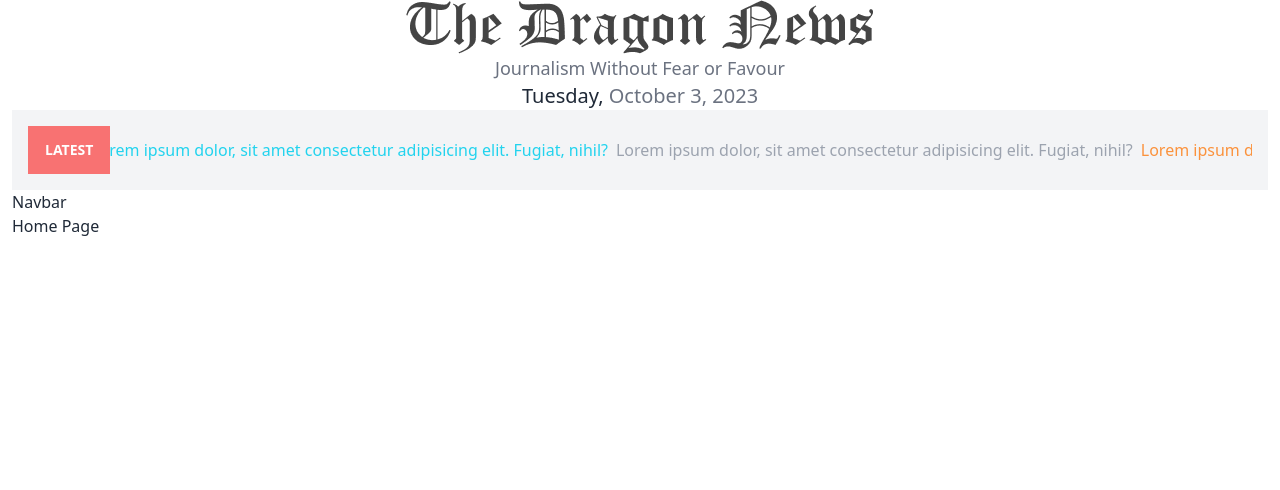
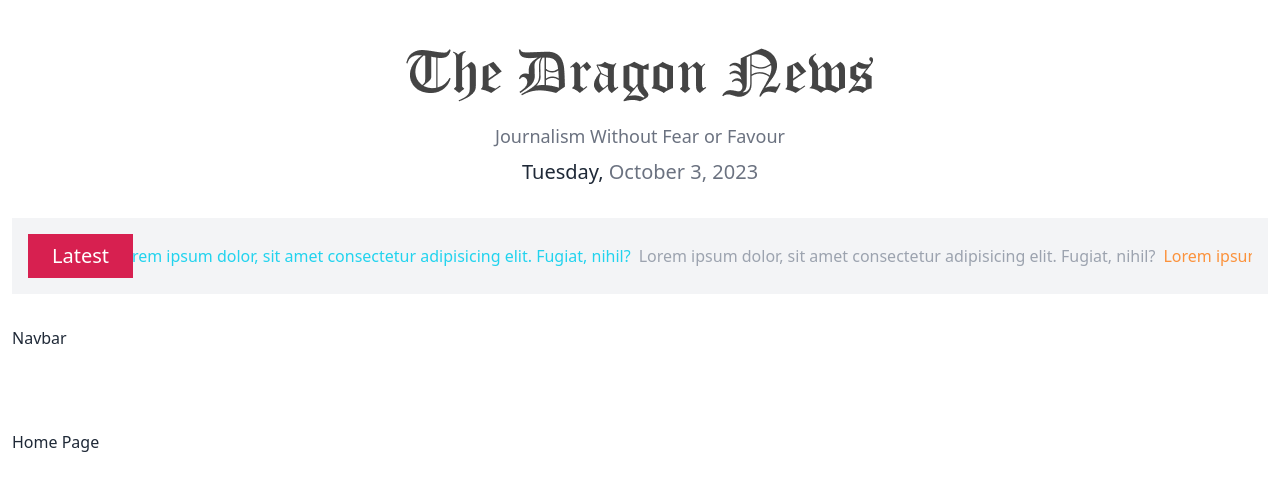
Before and after one commit to rocktohq/dragon-news, a React (Vite) app: page / in a window 1280 px wide. Shown: the top 490 px of the page. Built offline with nearby package versions, Linux system fonts and the light colour scheme.

Commit message:
Header Updated

```diff
--- a/src/components/Header/Header.jsx
+++ b/src/components/Header/Header.jsx
@@ -4,7 +4,7 @@ const Header = () => {
   return (
     <div className="text-center">
       <img className="mx-auto" src={Logo} alt="Dragon News Logo" />
-      <p className="text-lg text-gray-500">Journalism Without Fear or Favour</p>
+      <p className="text-lg text-gray-500 mt-5 mb-2">Journalism Without Fear or Favour</p>
       <p className="text-gray-500 text-xl font-medium"><span className="text-gray-800">{moment().format('dddd,')}</span> {moment().format('MMMM D, YYYY')}</p>
     </div>
   )
--- a/src/components/LatestNews/LatestNews.jsx
+++ b/src/components/LatestNews/LatestNews.jsx
@@ -2,8 +2,8 @@ import Marquee from "react-fast-marquee"
 
 const LatestNews = () => {
   return (
-    <div className="bg-gray-100 p-4 flex">
-      <button className="btn btn-error rounded-none text-white">Latest</button>
+    <div className="bg-gray-100 p-4 flex my-8">
+      <button className="bg-latestNews rounded-none text-white font-medium text-xl px-6 py-2">Latest</button>
       <Marquee pauseOnHover={true} speed={100}>
         <p className="text-red-400 mx-1">Lorem ipsum dolor, sit amet consectetur adipisicing elit. Fugiat, nihil?</p>
         <p className="text-cyan-400 mx-1">Lorem ipsum dolor, sit amet consectetur adipisicing elit. Fugiat, nihil?</p>
--- a/src/pages/Home/Home.jsx
+++ b/src/pages/Home/Home.jsx
@@ -5,7 +5,7 @@ import Navbar from "../../components/Navbar/Navbar"
 const Home = () => {
   return (
     <>
-      <header className="max-w-screen-xl mx-auto px-3">
+      <header className="max-w-screen-xl mx-auto px-3 mt-12 mb-20">
         <Header></Header>
         <LatestNews></LatestNews>
         <Navbar></Navbar>
```
